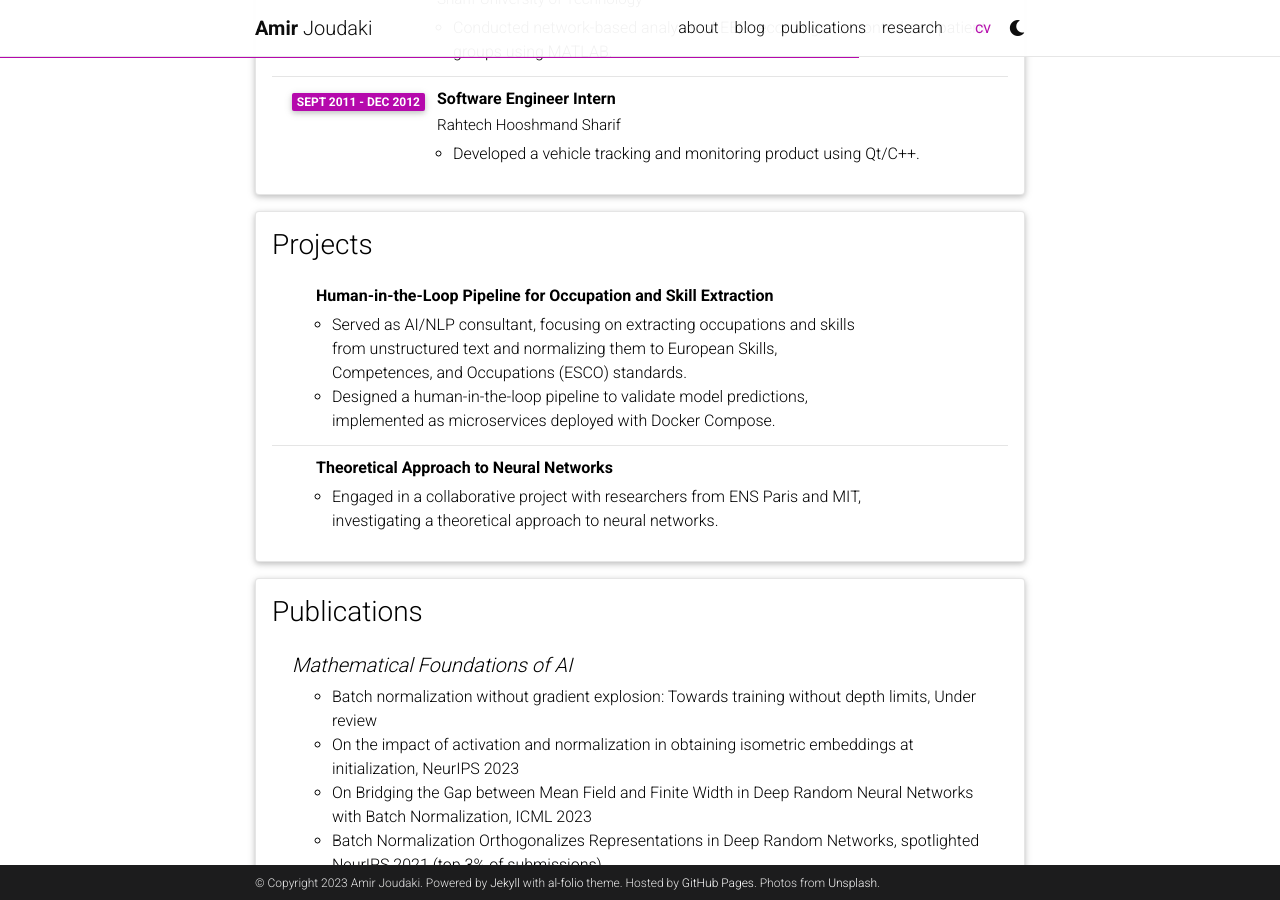
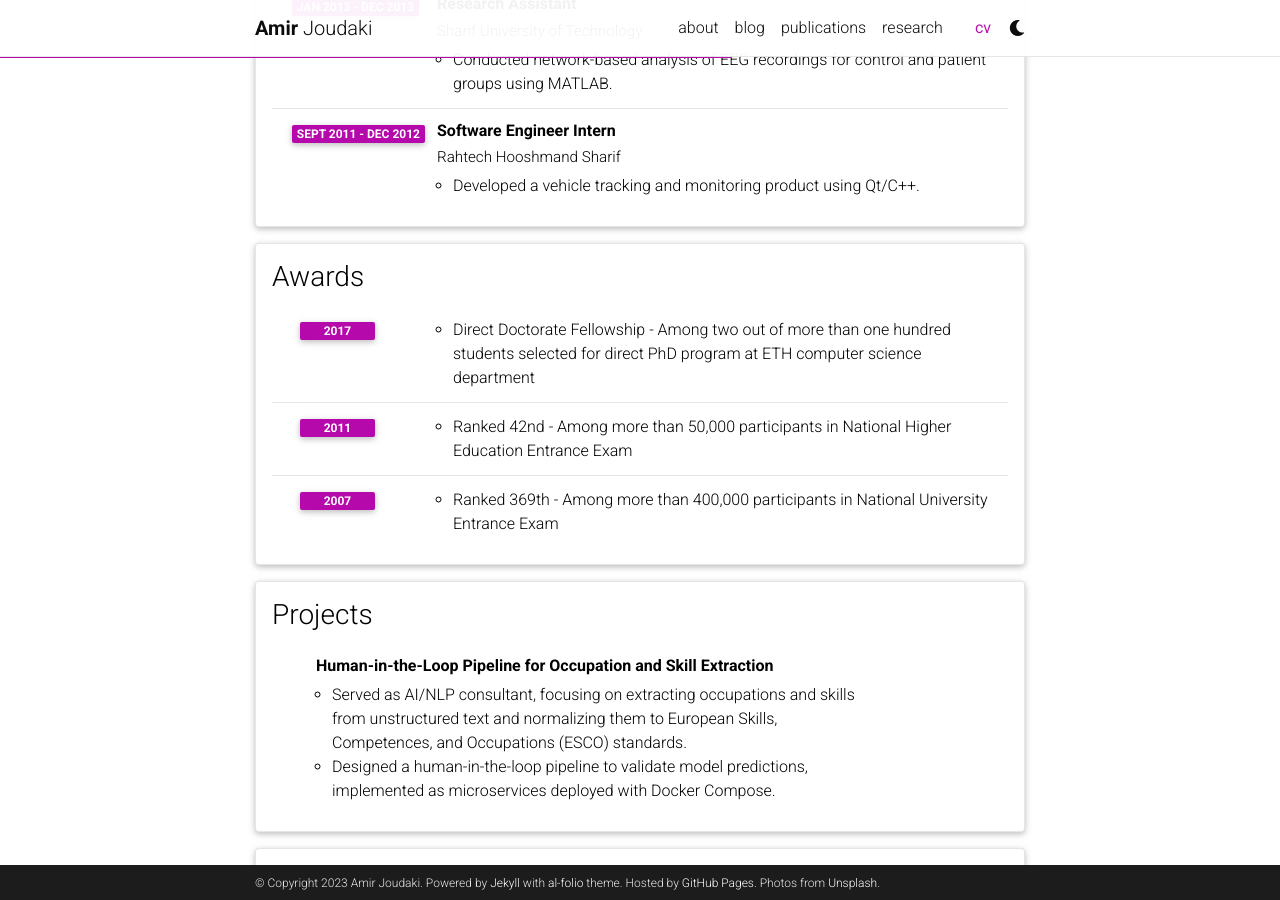
Before and after one commit to ajoudaki/ajoudaki.github.io, a Jekyll site: the page built from _pages/cv.md, in a window 1280 px wide and 900 px high, scrolled down 1025 px. Built offline with Jekyll 4.4.1, drawn with Linux system fonts in a browser that asks for light colours; comment, search, counter and statistics services are not loaded; a style sheet for code colours, icons or effects is not loaded; some of the changed text lies outside the part shown.

Commit message:
updated CV with awards

```diff
--- a/_data/cv.yml
+++ b/_data/cv.yml
@@ -5,7 +5,8 @@
       value: Amir Joudaki
     - name: Location
       value: Zurich, SWITZERLAND
-
+    - name: Languages
+      value: English, Persian, German (A1)
 - title: Education
   type: time_table
   contents:
@@ -51,6 +52,24 @@
       description:
         - Developed a vehicle tracking and monitoring product using Qt/C++.
 
+
+- title: Awards
+  type: time_table
+  contents:
+    - year: 2017
+      items:
+        - Direct Doctorate Fellowship
+          - Among two out of more than one hundred students selected for direct PhD program at ETH computer science department
+    - year: 2011
+      items:
+        - Ranked 42nd
+          - Among more than 50,000 participants in National Higher Education Entrance Exam
+    - year: 2007
+      items:
+        - Ranked 369th
+          - Among more than 400,000 participants in National University Entrance Exam
+
+
 - title: Projects
   type: time_table
   contents:
@@ -59,10 +78,6 @@
       description:
         - Served as AI/NLP consultant, focusing on extracting occupations and skills from unstructured text and normalizing them to European Skills, Competences, and Occupations (ESCO) standards.
         - Designed a human-in-the-loop pipeline to validate model predictions, implemented as microservices deployed with Docker Compose.
-    - title: Theoretical Approach to Neural Networks
-      client: ETH Zurich
-      description:
-        - Engaged in a collaborative project with researchers from ENS Paris and MIT, investigating a theoretical approach to neural networks.
 
 - title: Publications
   type: nested_list
```
